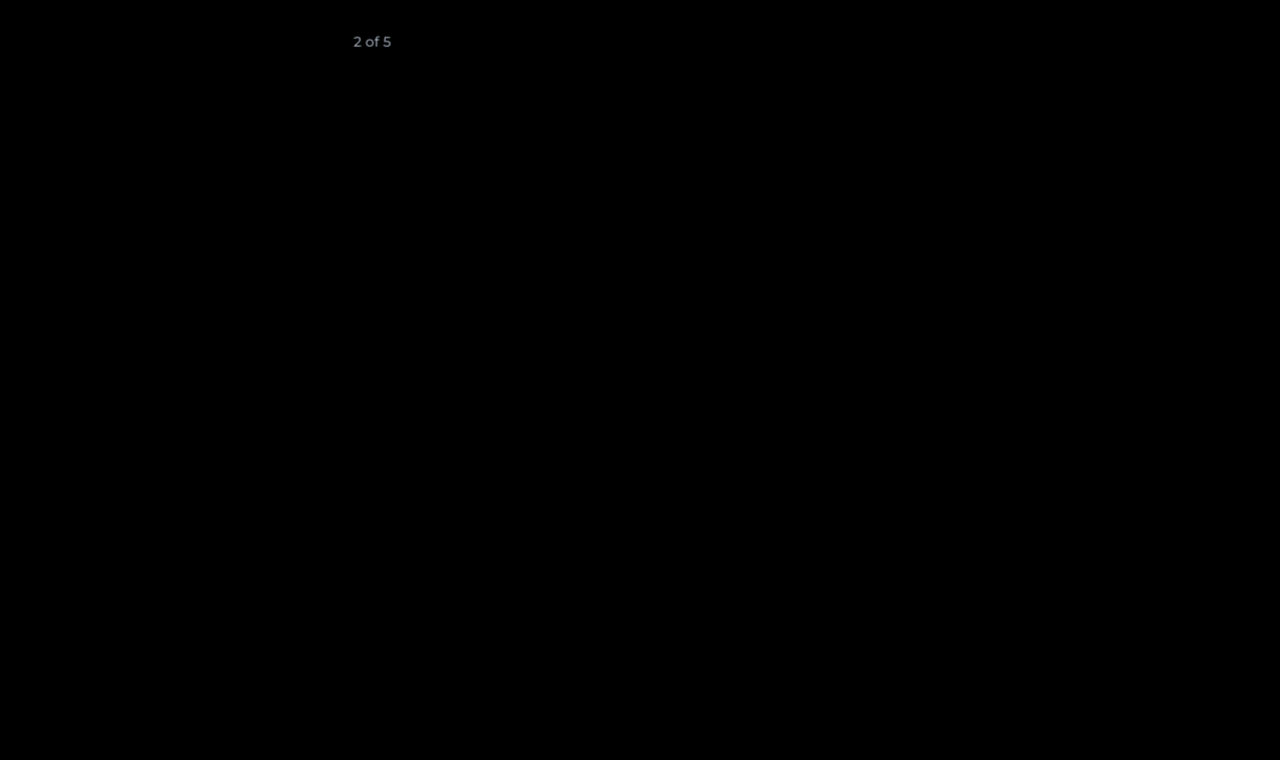
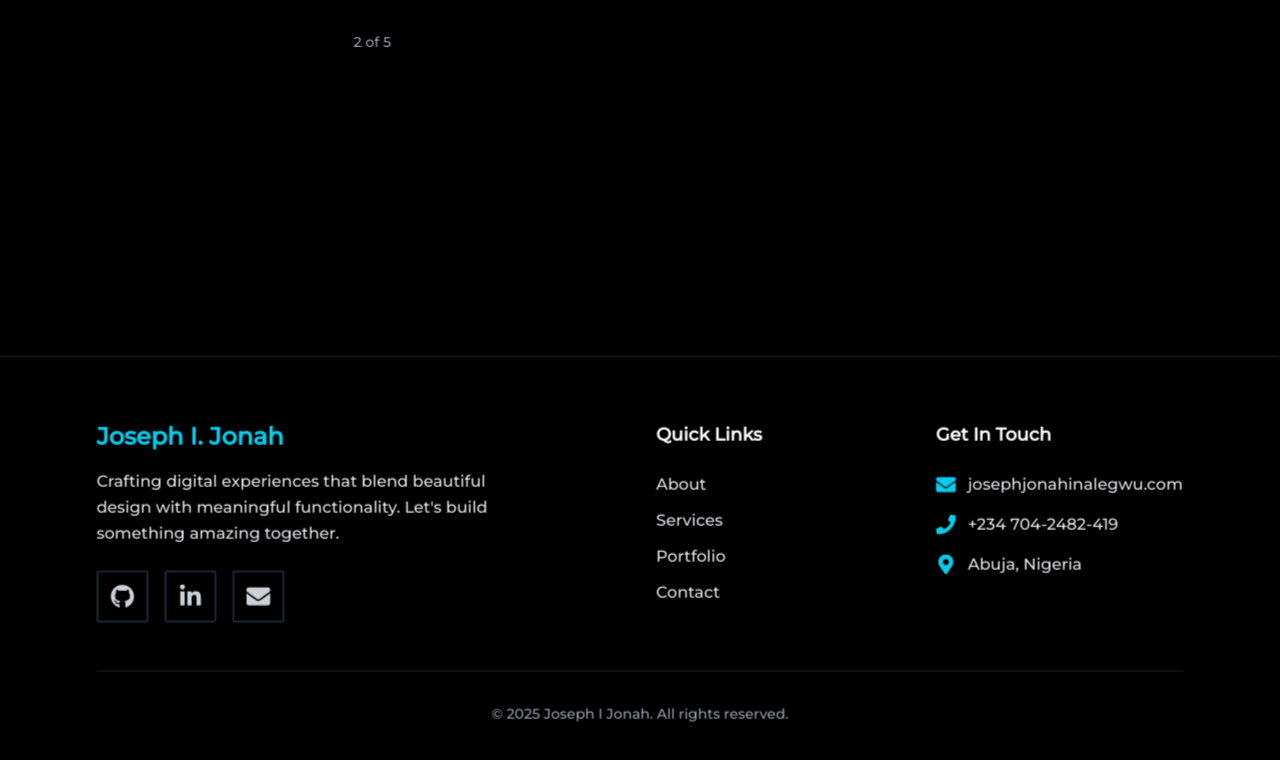
Before and after one commit to JOSEPH-Inalegwu/josephjonah.dev, a React (Vite) app: page / in a window 1280 px wide. Shown: the part 6274-7034 px from the top of the page. Before the commit the page ends 6572 px from the top, so only its background shows below. Built offline with nearby package versions, Linux system fonts and the light colour scheme.

Commit message:
feat: Add Footer component and integrate into main app layout

```diff
--- a/src/AppWithLoadder.jsx
+++ b/src/AppWithLoadder.jsx
@@ -7,6 +7,7 @@ import About from './components/About/About'
 import EducationSkills from './components/About/EducationSkills'
 import Projects from './components/Projects/Projects'
 import Contact from './components/Contact/Contact';
+import Footer from './components/Footer/Footer';
 
 
 const LoadingScreen = ({ onLoadingComplete }) => {
@@ -297,6 +298,7 @@ const AppWithLoader = () => {
         <EducationSkills />
         <Projects />
         <Contact />
+        <Footer />
       </div>
     </div>
   );
--- /dev/null
+++ b/src/components/Footer/Footer.jsx
@@ -0,0 +1,122 @@
+import React from 'react';
+import { FaGithub, FaLinkedinIn, FaEnvelope, FaPhone, FaMapMarkerAlt, FaArrowUp } from 'react-icons/fa';
+
+const Footer = () => {
+
+  const socialLinks = [
+    {
+      id: 1,
+      icon: <FaGithub className="w-6 h-6" />,
+      href: "#",
+      label: "GitHub"
+    },
+    {
+      id: 2,
+      icon: <FaLinkedinIn className="w-6 h-6" />,
+      href: "#",
+      label: "LinkedIn"
+    },
+    {
+      id: 3,
+      icon: <FaEnvelope className="w-6 h-6" />,
+      href: "mailto:josephjonahinalegwu.com",
+      label: "Email"
+    }
+  ];
+
+  const quickLinks = [
+    { name: "About", href: "#about" },
+    { name: "Services", href: "#services" },
+    { name: "Portfolio", href: "#portfolio" },
+    { name: "Contact", href: "#contact" }
+  ];
+
+  return (
+    <footer className="text-white bg-black/50 backdrop-blur-sm border-t border-gray-800 mt-15">
+      <div className="container mx-auto max-w-7xl px-2 md:px-12 lg:px-24 py-16">
+        {/* Main Footer Content */}
+        <div className="grid md:grid-cols-2 lg:grid-cols-4 gap-8 mb-12">
+          {/* Brand Section */}
+          <div className="lg:col-span-2">
+            <h3 className="text-2xl font-bold text-cyan-400 mb-4">
+              Joseph I. Jonah
+            </h3>
+            <p className="text-gray-200 leading-relaxed mb-6 max-w-md">
+              Crafting digital experiences that blend beautiful design with meaningful functionality.
+              Let's build something amazing together.
+            </p>
+            <div className="flex space-x-4">
+              {socialLinks.map((social) => (
+                <a
+                  key={social.id}
+                  href={social.href}
+                  className="group p-3 bg-transparent border-2 border-gray-800 rounded-xs transition-all duration-300 hover:-translate-y-1 hover:border-cyan-400/30 hover:shadow-lg hover:shadow-cyan-400/10"
+                  aria-label={social.label}
+                >
+                  <div className="text-gray-300 group-hover:text-cyan-400 transition-colors duration-300">
+                    {social.icon}
+                  </div>
+                </a>
+              ))}
+            </div>
+          </div>
+
+          {/* Quick Links */}
+          <div>
+            <h4 className="text-lg font-semibold text-white mb-6">
+              Quick Links
+            </h4>
+            <ul className="space-y-3">
+              {quickLinks.map((link) => (
+                <li key={link.name}>
+                  <a
+                    href={link.href}
+                    className="text-gray-200 hover:text-cyan-400 transition-colors duration-300 hover:translate-x-1 inline-block"
+                  >
+                    {link.name}
+                  </a>
+                </li>
+              ))}
+            </ul>
+          </div>
+
+          {/* Contact Info */}
+          <div>
+            <h4 className="text-lg font-semibold text-white mb-6">
+              Get In Touch
+            </h4>
+            <div className="space-y-4">
+              <div className="flex items-center space-x-3 text-gray-200">
+                <FaEnvelope className="w-5 h-5 text-cyan-400" />
+                <span className="hover:text-cyan-400 transition-colors duration-300">
+               josephjonahinalegwu.com
+                </span>
+              </div>
+              <div className="flex items-center space-x-3 text-gray-200">
+                <FaPhone className="w-5 h-5 text-cyan-400" />
+                <span className="hover:text-cyan-400 transition-colors duration-300">
+                +234 704-2482-419
+                </span>
+              </div>
+              <div className="flex items-center space-x-3 text-gray-200">
+                <FaMapMarkerAlt className="w-5 h-5 text-cyan-400" />
+                <span className="hover:text-cyan-400 transition-colors duration-300">
+                Abuja, Nigeria
+                </span>
+              </div>
+            </div>
+          </div>
+        </div>
+
+        {/* Bottom Section */}
+        <div className="text-center pt-8 border-t border-gray-800">
+          <p className="text-gray-400 text-sm mb-4 md:mb-0">
+            © {new Date().getFullYear()} Joseph I Jonah. All rights reserved.
+          </p>
+        </div>
+      </div>
+    </footer>
+  );
+};
+
+export default Footer;
```
